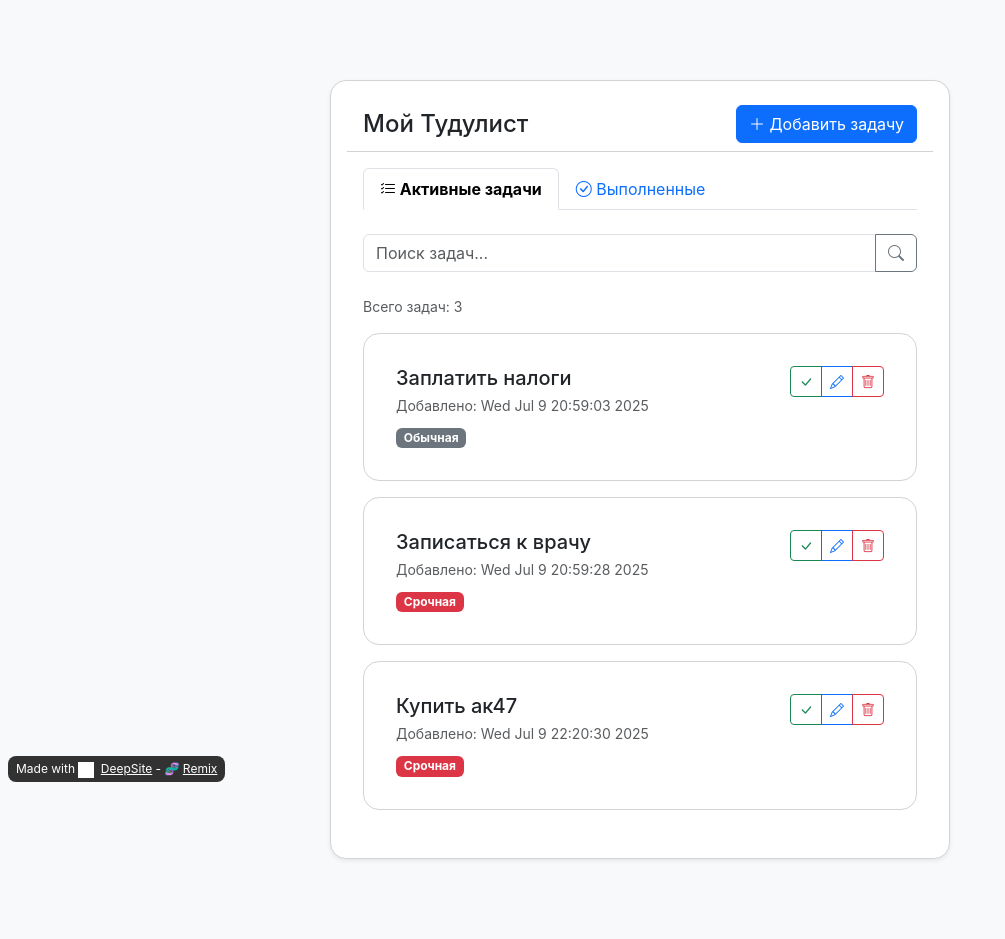
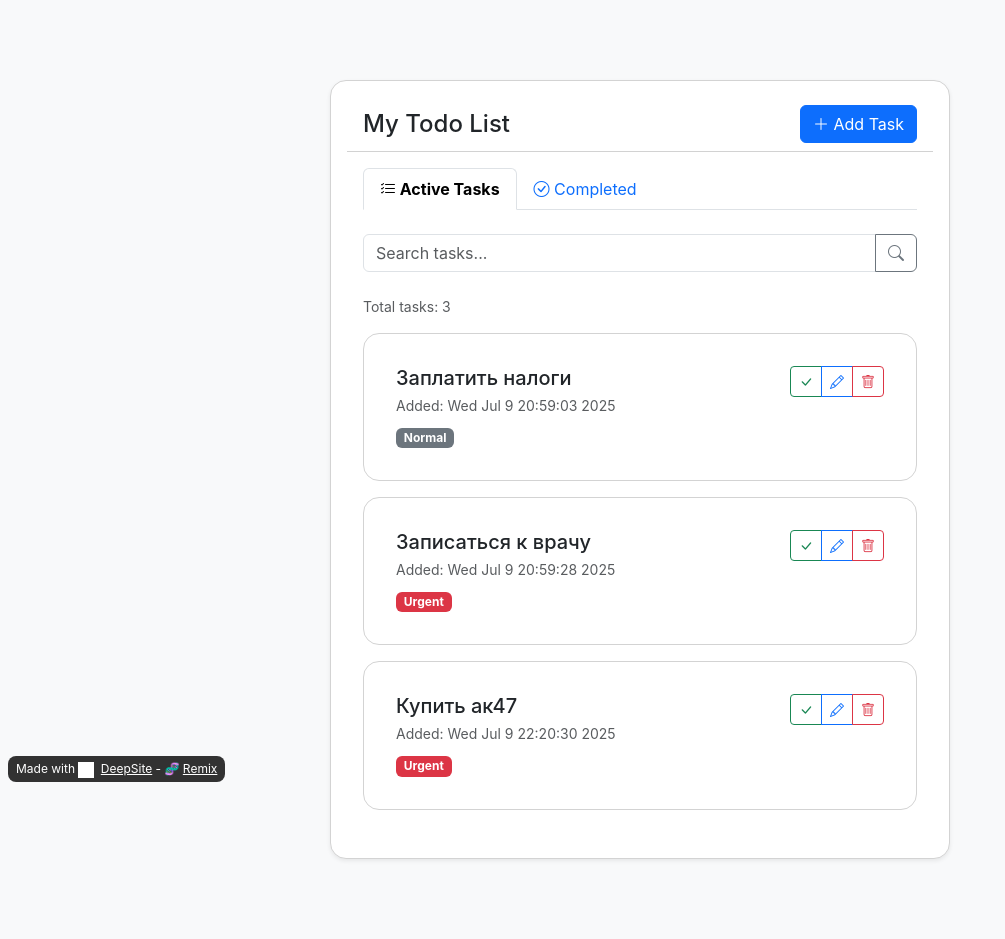
Before and after one commit to mlkbrv/Todolist, a Django app: page / in a window 1280 px wide. Shown: the whole page, without its empty margins (0-1005 px from the left). Run offline with Django 5.2, Linux system fonts and the light colour scheme; data comes from the database, SQL or seed files in the repository; grey boxes are pictures that could not be loaded.

Commit message:
translate to eng

```diff
--- a/main/templates/main/index.html
+++ b/main/templates/main/index.html
@@ -1,10 +1,10 @@
 {% load static %}
 <!DOCTYPE html>
-<html lang="ru">
+<html lang="en">
 <head>
     <meta charset="UTF-8">
     <meta name="viewport" content="width=device-width, initial-scale=1.0">
-    <title>Todolist</title>
+    <title>Todo List</title>
     <link href="https://cdn.jsdelivr.net/npm/bootstrap@5.3.0/dist/css/bootstrap.min.css" rel="stylesheet">
     <link rel="stylesheet" href="https://cdn.jsdelivr.net/npm/bootstrap-icons@1.10.0/font/bootstrap-icons.css">
     <style>
@@ -25,9 +25,9 @@
             <div class="card shadow-sm">
                 <div class="card-header bg-white">
                     <div class="d-flex justify-content-between align-items-center">
-                        <h1 class="h4 mb-0">Мой Тудулист</h1>
+                        <h1 class="h4 mb-0">My Todo List</h1>
                         <button class="btn btn-primary" data-bs-toggle="modal" data-bs-target="#addTaskModal">
-                            <i class="bi bi-plus-lg"></i> Добавить задачу
+                            <i class="bi bi-plus-lg"></i> Add Task
                         </button>
                     </div>
                 </div>
@@ -36,22 +36,22 @@
                     <ul class="nav nav-tabs mb-4" id="myTab" role="tablist">
                         <li class="nav-item">
                             <button class="nav-link active" id="active-tab" data-bs-toggle="tab" data-bs-target="#active" type="button">
-                                <i class="bi bi-list-check"></i> Активные задачи
+                                <i class="bi bi-list-check"></i> Active Tasks
                             </button>
                         </li>
                         <li class="nav-item">
                             <button class="nav-link" id="completed-tab" data-bs-toggle="tab" data-bs-target="#completed" type="button">
-                                <i class="bi bi-check-circle"></i> Выполненные
+                                <i class="bi bi-check-circle"></i> Completed
                             </button>
                         </li>
                     </ul>
 
                     <div class="tab-content" id="myTabContent">
-                        <!-- Активные задачи -->
+                        <!-- Active Tasks -->
                         <div class="tab-pane fade show active" id="active">
                             <form method="get" class="mb-4">
                                 <div class="input-group">
-                                    <input type="text" class="form-control" name="search" placeholder="Поиск задач..." value="{{ search_query }}">
+                                    <input type="text" class="form-control" name="search" placeholder="Search tasks..." value="{{ search_query }}">
                                     <button class="btn btn-outline-secondary" type="submit">
                                         <i class="bi bi-search"></i>
                                     </button>
@@ -59,17 +59,7 @@
                             </form>
 
                             <div class="d-flex justify-content-between align-items-center mb-3">
-                                <small class="text-muted">Всего задач: {{ task_number }}</small>
-{#                                <div class="dropdown">#}
-{#                                    <button class="btn btn-sm btn-outline-secondary dropdown-toggle" type="button" id="sortDropdown" data-bs-toggle="dropdown">#}
-{#                                        <i class="bi bi-sort-down"></i> Сортировать#}
-{#                                    </button>#}
-{#                                    <ul class="dropdown-menu dropdown-menu-end">#}
-{#                                        <li><a class="dropdown-item" href="#">По дате добавления</a></li>#}
-{#                                        <li><a class="dropdown-item" href="#">По приоритету</a></li>#}
-{#                                        <li><a class="dropdown-item" href="#">По алфавиту</a></li>#}
-{#                                    </ul>#}
-{#                                </div>#}
+                                <small class="text-muted">Total tasks: {{ task_number }}</small>
                             </div>
 
                             <div class="task-list">
@@ -79,9 +69,9 @@
                                             <div class="d-flex justify-content-between align-items-start">
                                                 <div>
                                                     <h5 class="task-title mb-1">{{ task.title }}</h5>
-                                                    <p class="text-muted small mb-2">Добавлено: {{ task.created_at.ctime }}</p>
+                                                    <p class="text-muted small mb-2">Added: {{ task.created_at.ctime }}</p>
                                                     <span class="badge {% if task.is_important %}bg-danger{% else %}bg-secondary{% endif %}">
-                                                        {% if task.is_important %}Срочная{% else %}Обычная{% endif %}
+                                                        {% if task.is_important %}Urgent{% else %}Normal{% endif %}
                                                     </span>
                                                 </div>
                                                 <div class="btn-group">
@@ -108,15 +98,15 @@
                                             <form action="{% url 'complete' task.id %}" method="post" class="modal-content">
                                                 {% csrf_token %}
                                                 <div class="modal-header">
-                                                    <h5 class="modal-title">Завершить задачу</h5>
+                                                    <h5 class="modal-title">Complete Task</h5>
                                                     <button type="button" class="btn-close" data-bs-dismiss="modal"></button>
                                                 </div>
                                                 <div class="modal-body">
-                                                    Завершить задачу "{{ task.title }}"?
+                                                    Complete the task "{{ task.title }}"?
                                                 </div>
                                                 <div class="modal-footer">
-                                                    <button type="submit" class="btn btn-success">Да</button>
-                                                    <button type="button" class="btn btn-secondary" data-bs-dismiss="modal">Отмена</button>
+                                                    <button type="submit" class="btn btn-success">Yes</button>
+                                                    <button type="button" class="btn btn-secondary" data-bs-dismiss="modal">Cancel</button>
                                                 </div>
                                             </form>
                                         </div>
@@ -128,33 +118,33 @@
                                             <form action="{% url 'edit' task.id %}" method="post" class="modal-content">
                                                 {% csrf_token %}
                                                 <div class="modal-header">
-                                                    <h5 class="modal-title">Редактировать задачу</h5>
+                                                    <h5 class="modal-title">Edit Task</h5>
                                                     <button type="button" class="btn-close" data-bs-dismiss="modal"></button>
                                                 </div>
                                                 <div class="modal-body">
                                                     <div class="mb-3">
-                                                        <label class="form-label">Название</label>
+                                                        <label class="form-label">Title</label>
                                                         <input type="text" class="form-control" name="title" value="{{ task.title }}" required>
                                                     </div>
                                                     <div class="mb-3">
-                                                        <label class="form-label">Описание</label>
+                                                        <label class="form-label">Description</label>
                                                         <textarea class="form-control" name="description">{{ task.description }}</textarea>
                                                     </div>
                                                     <div class="mb-3">
-                                                        <label class="form-label">Приоритет</label><br>
+                                                        <label class="form-label">Priority</label><br>
                                                         <div class="form-check form-check-inline">
                                                             <input class="form-check-input" type="radio" name="is_important" value="False" id="normal{{ task.id }}" {% if not task.is_important %}checked{% endif %}>
-                                                            <label class="form-check-label" for="normal{{ task.id }}">Обычная</label>
+                                                            <label class="form-check-label" for="normal{{ task.id }}">Normal</label>
                                                         </div>
                                                         <div class="form-check form-check-inline">
                                                             <input class="form-check-input" type="radio" name="is_important" value="True" id="urgent{{ task.id }}" {% if task.is_important %}checked{% endif %}>
-                                                            <label class="form-check-label" for="urgent{{ task.id }}">Срочная</label>
+                                                            <label class="form-check-label" for="urgent{{ task.id }}">Urgent</label>
                                                         </div>
                                                     </div>
                                                 </div>
                                                 <div class="modal-footer">
-                                                    <button type="submit" class="btn btn-primary">Сохранить</button>
-                                                    <button type="button" class="btn btn-secondary" data-bs-dismiss="modal">Отмена</button>
+                                                    <button type="submit" class="btn btn-primary">Save</button>
+                                                    <button type="button" class="btn btn-secondary" data-bs-dismiss="modal">Cancel</button>
                                                 </div>
                                             </form>
                                         </div>
@@ -166,15 +156,15 @@
                                             <form action="{% url 'delete' task.id %}" method="post" class="modal-content">
                                                 {% csrf_token %}
                                                 <div class="modal-header">
-                                                    <h5 class="modal-title">Удалить задачу</h5>
+                                                    <h5 class="modal-title">Delete Task</h5>
                                                     <button type="button" class="btn-close" data-bs-dismiss="modal"></button>
                                                 </div>
                                                 <div class="modal-body">
-                                                    Удалить задачу "{{ task.title }}"?
+                                                    Delete the task "{{ task.title }}"?
                                                 </div>
                                                 <div class="modal-footer">
-                                                    <button type="submit" class="btn btn-danger">Удалить</button>
-                                                    <button type="button" class="btn btn-secondary" data-bs-dismiss="modal">Отмена</button>
+                                                    <button type="submit" class="btn btn-danger">Delete</button>
+                                                    <button type="button" class="btn btn-secondary" data-bs-dismiss="modal">Cancel</button>
                                                 </div>
                                             </form>
                                         </div>
@@ -183,7 +173,7 @@
                             </div>
                         </div>
 
-                        <!-- Выполненные задачи -->
+                        <!-- Completed Tasks -->
                         <div class="tab-pane fade" id="completed">
                             <div class="task-list">
                                 {% for task in completed_tasks %}
@@ -192,7 +182,7 @@
                                             <div class="d-flex justify-content-between align-items-start">
                                                 <div>
                                                     <h5 class="task-title mb-1">{{ task.title }}</h5>
-                                                    <span class="badge bg-success priority-badge">Выполнено</span>
+                                                    <span class="badge bg-success priority-badge">Completed</span>
                                                 </div>
                                                 <div class="btn-group">
                                                     <form action="{% url 'undo' task.id %}" method="post">
@@ -219,39 +209,39 @@
             </div>
         </div>
 
-        <!-- Модалка добавления -->
+        <!-- Add Task Modal -->
         <div class="modal fade" id="addTaskModal" tabindex="-1" aria-hidden="true">
             <div class="modal-dialog">
                 <form action="{% url 'add' %}" method="post" class="modal-content">
                     {% csrf_token %}
                     <div class="modal-header">
-                        <h5 class="modal-title">Добавить новую задачу</h5>
+                        <h5 class="modal-title">Add New Task</h5>
                         <button type="button" class="btn-close" data-bs-dismiss="modal"></button>
                     </div>
                     <div class="modal-body">
                         <div class="mb-3">
-                            <label for="taskTitle" class="form-label">Название</label>
+                            <label for="taskTitle" class="form-label">Title</label>
                             <input type="text" class="form-control" id="taskTitle" name="title" required>
                         </div>
                         <div class="mb-3">
-                            <label for="taskDescription" class="form-label">Описание</label>
+                            <label for="taskDescription" class="form-label">Description</label>
                             <textarea class="form-control" id="taskDescription" name="description" rows="3"></textarea>
                         </div>
                         <div class="mb-3">
-                            <label class="form-label">Приоритет</label><br>
+                            <label class="form-label">Priority</label><br>
                             <div class="form-check">
                                 <input class="form-check-input" type="radio" name="is_important" value="False" id="priorityNormal" checked>
-                                <label class="form-check-label" for="priorityNormal">Обычная</label>
+                                <label class="form-check-label" for="priorityNormal">Normal</label>
                             </div>
                             <div class="form-check">
                                 <input class="form-check-input" type="radio" name="is_important" value="True" id="priorityUrgent">
-                                <label class="form-check-label" for="priorityUrgent">Срочная</label>
+                                <label class="form-check-label" for="priorityUrgent">Urgent</label>
                             </div>
                         </div>
                     </div>
                     <div class="modal-footer">
-                        <button type="button" class="btn btn-secondary" data-bs-dismiss="modal">Отмена</button>
-                        <button type="submit" class="btn btn-primary">Добавить</button>
+                        <button type="button" class="btn btn-secondary" data-bs-dismiss="modal">Cancel</button>
+                        <button type="submit" class="btn btn-primary">Add</button>
                     </div>
                 </form>
             </div>
```
